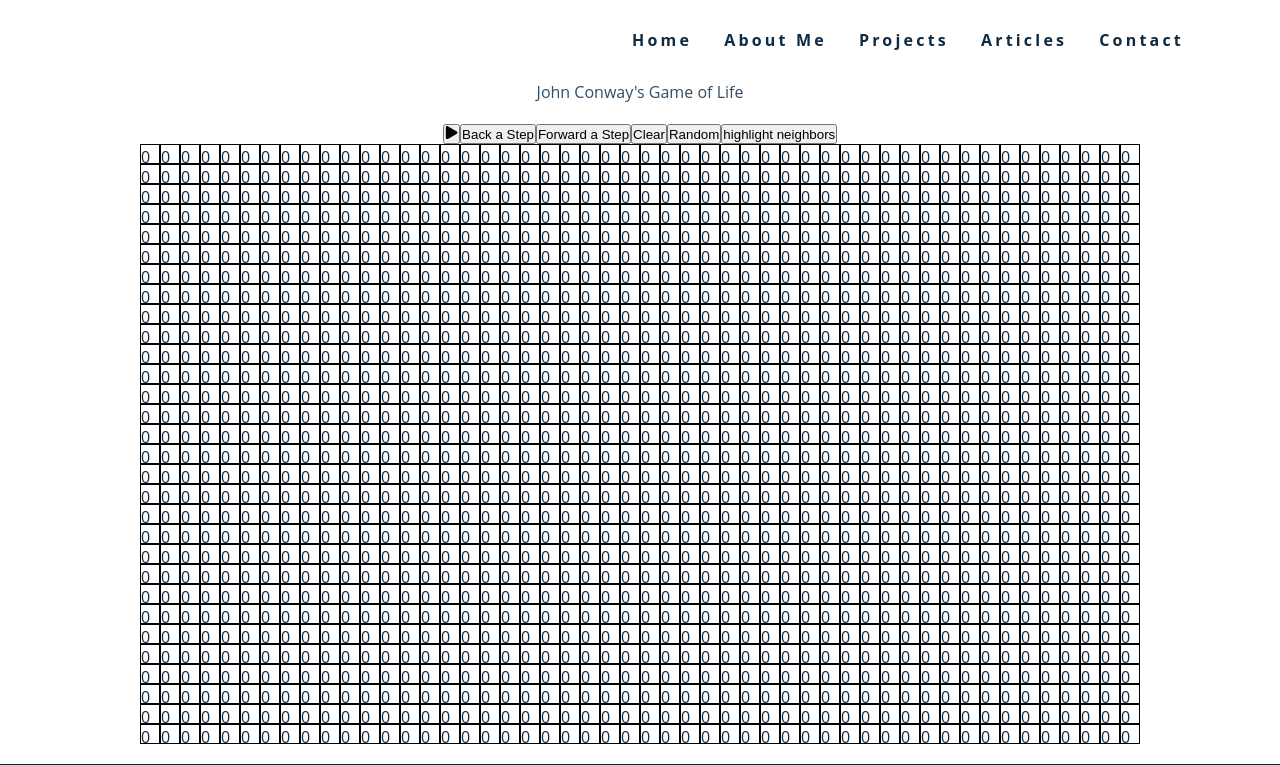
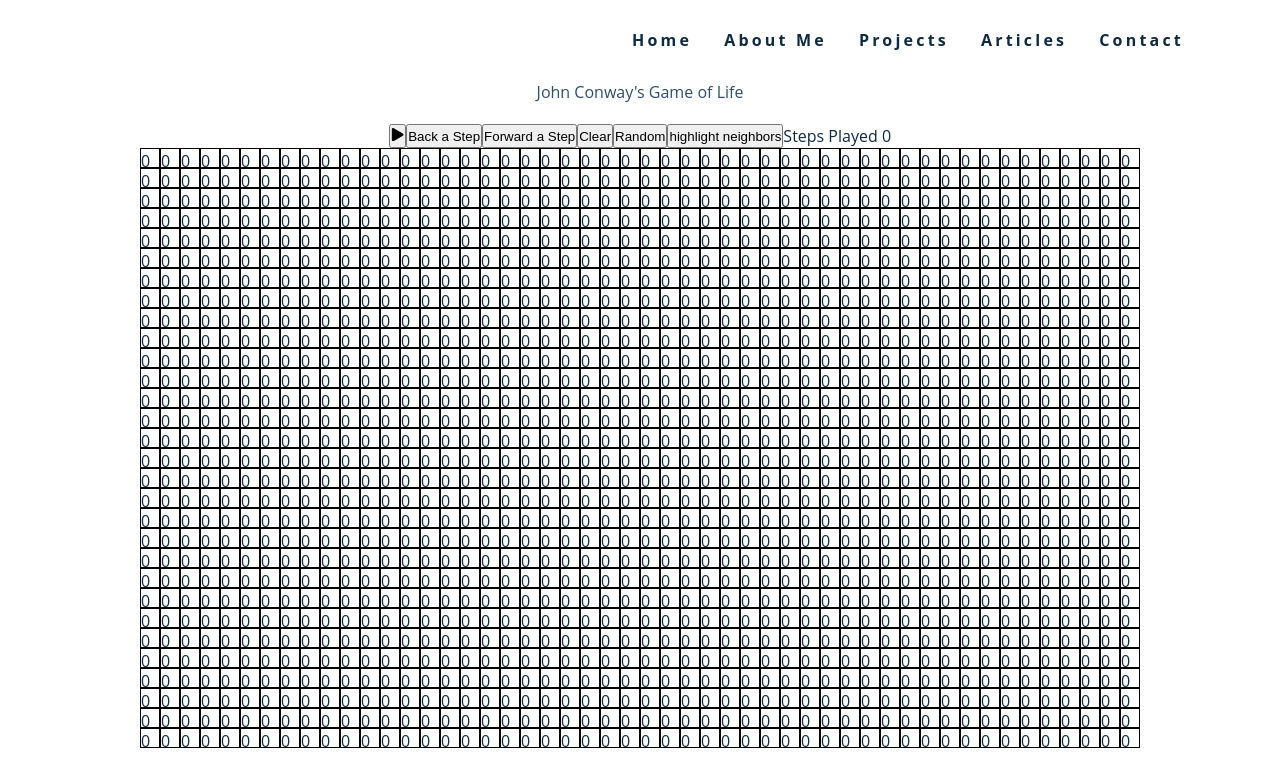
Before and after one commit to JohnFarrellGit/www.johnkevinfarrell.com, a Gatsby site: page /projects/conways-game-of-life in a window 1280 px wide. Shown: the top 765 px of the page. Built offline with nearby package versions, Linux system fonts and the light colour scheme; Gatsby itself is replaced by a stand-in of ours.

Commit message:
add a steps played counter

```diff
--- a/src/pages/projects/conways-game-of-life.tsx
+++ b/src/pages/projects/conways-game-of-life.tsx
@@ -5,14 +5,16 @@ import Layout from '../../components/Layout'
 import SEO from '../../components/SEO'
 import useInterval from '../../common/hooks/useInterval'
 
+// bug, end of a row overlaps into row below due to 1d array
+// number of steps counter
 // add ability to go back and forward through steps (capture the last step, can do this in stepback function)
-// bug, end of a row overlaps into row below due to 1d array
 // can only go back if already played, can always go forward, just call gameTick
 // add slider for setting rows and columns
 // slider for speed
 // make display responsive
 // change colours
 // drag to highlight cells to turn on or off(?)
+// ability to select certain patterns to place
 
 const ConwaysGameOfLife = () => {
   const [columns] = useState(50)
@@ -68,11 +70,14 @@ const ConwaysGameOfLife = () => {
     setSteps(steps + 1)
   }
 
+  const compareGridsForEquality = (arr1: boolean[], arr2: boolean[]) => {
+    for (let i = 0; i < arr1.length; i++) {
+      if (arr1[i] !== arr2[i]) return false;
+    }
+    return true;
+  }
+
   const gameTick = () => {
-    if (!isPlaying) {
-      return
-    }
-
     // if (steps === 0) {
     //   addToHistory();
     // }
@@ -90,11 +95,21 @@ const ConwaysGameOfLife = () => {
       }
     })
 
+    if (!compareGridsForEquality(grid, gridCopy)) {
+      setSteps(steps + 1)
+    }
+
     setGrid(gridCopy)
     // addToHistory();
   }
 
-  useInterval(gameTick, 1000)
+  const playGameOfLife = () => {
+    if (isPlaying) {
+      gameTick();
+    }
+  }
+
+  useInterval(playGameOfLife, 5)
 
   const stepForward = () => {
     if (steps < history.length) {
@@ -122,10 +137,15 @@ const ConwaysGameOfLife = () => {
       randomGrid.push(randomChoice)
     }
     setGrid(randomGrid)
+    setSteps(0)
   }
 
   const showNeighborsHighlight = () => {
     setHighlightNeighbors(!highlightNeighbors)
+  }
+
+  const countSteps = () => {
+
   }
 
   return (
@@ -155,6 +175,7 @@ const ConwaysGameOfLife = () => {
               <button onClick={showNeighborsHighlight} type="button">
                 {highlightNeighbors ? 'stop highlighting' : 'highlight neighbors'}
               </button>
+              {`Steps Played ${steps}`}
             </Controls>
             <GridContainer>
               {grid.map((_, index) => {
```
